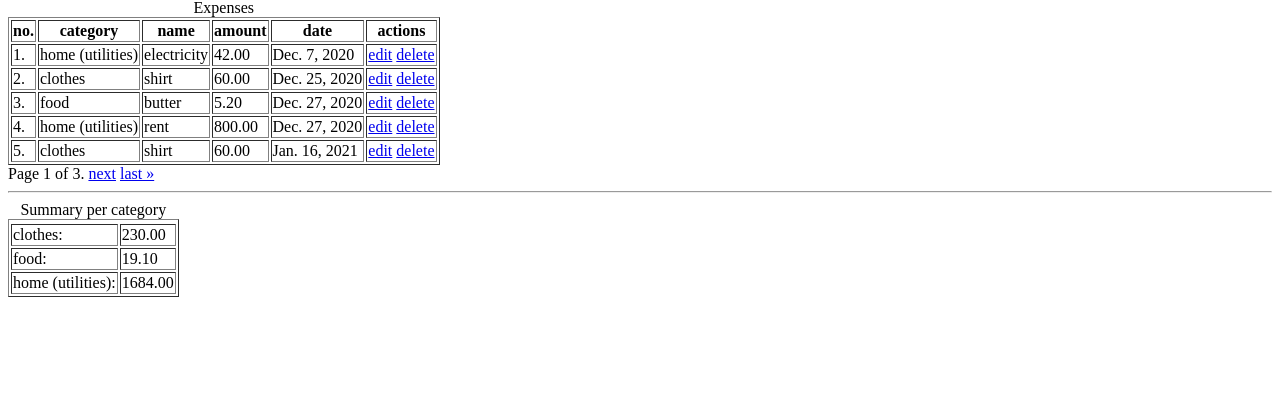
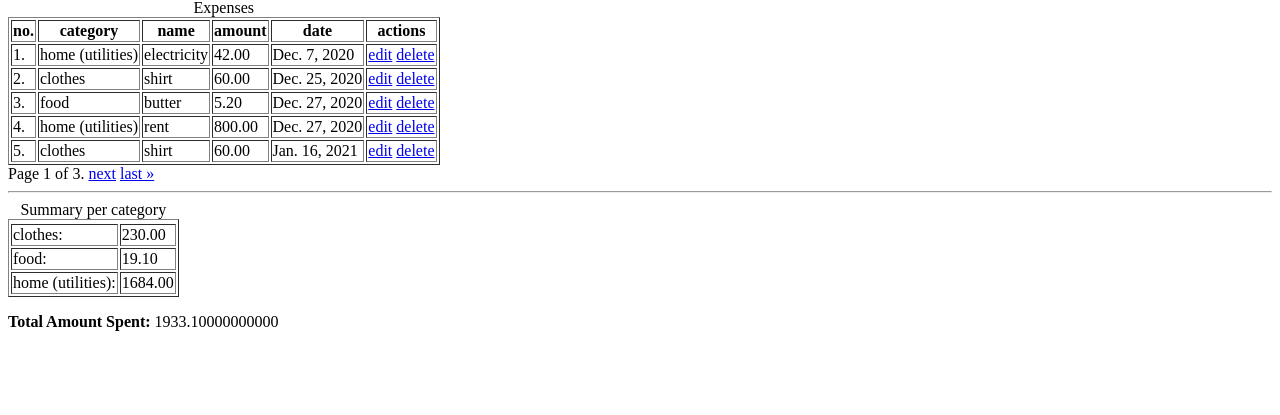
Before and after one commit to jamleston/task, a Django app: page /expenses/expense/list/ in a window 1280 px wide. Shown: the part 360-775 px from the top of the page. Run offline with Django 4.2, Linux system fonts and the light colour scheme; data comes from the database, SQL or seed files in the repository.

Commit message:
add total amount spent

```diff
--- a/expenses/templates/expenses/expense_list.html
+++ b/expenses/templates/expenses/expense_list.html
@@ -63,4 +63,5 @@
 	{% endfor %}
   </tr>
 </table>
+<p><strong>Total Amount Spent:</strong> {{ total_spent }}</p>
 {% endblock %}
--- a/expenses/views.py
+++ b/expenses/views.py
@@ -1,5 +1,6 @@
 from django.views.generic.list import ListView
 from django.utils.dateparse import parse_date
+from django.db import models
 
 from .forms import ExpenseSearchForm
 from .models import Expense, Category
@@ -37,12 +38,15 @@ class ExpenseListView(ListView):
         elif sort_by == "date":
             queryset = queryset.order_by('date' if order == 'asc' else '-date')
 
+        total_spent = queryset.aggregate(total=models.Sum('amount'))['total'] or 0
+
         return super().get_context_data(
             form=form,
             object_list=queryset,
             summary_per_category=summary_per_category(queryset),
             sort_by=sort_by,
             order=order,
+            total_spent=total_spent,
             **kwargs
         )
 
```
